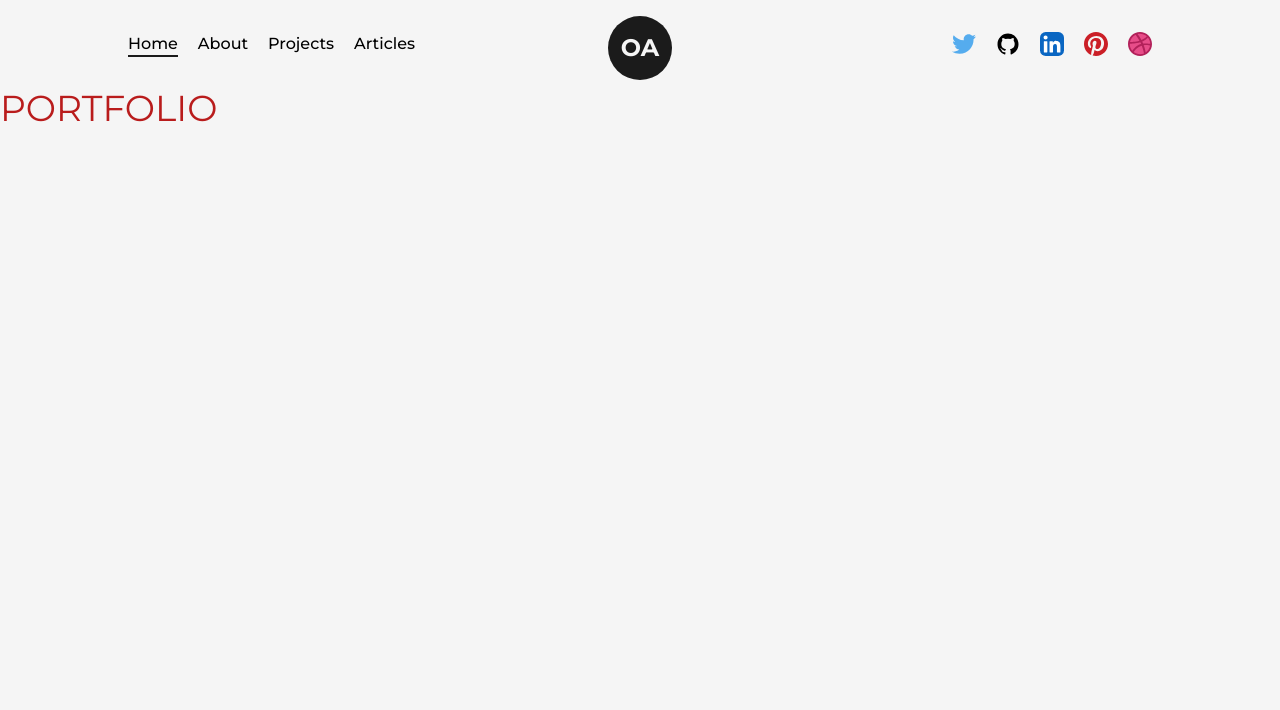
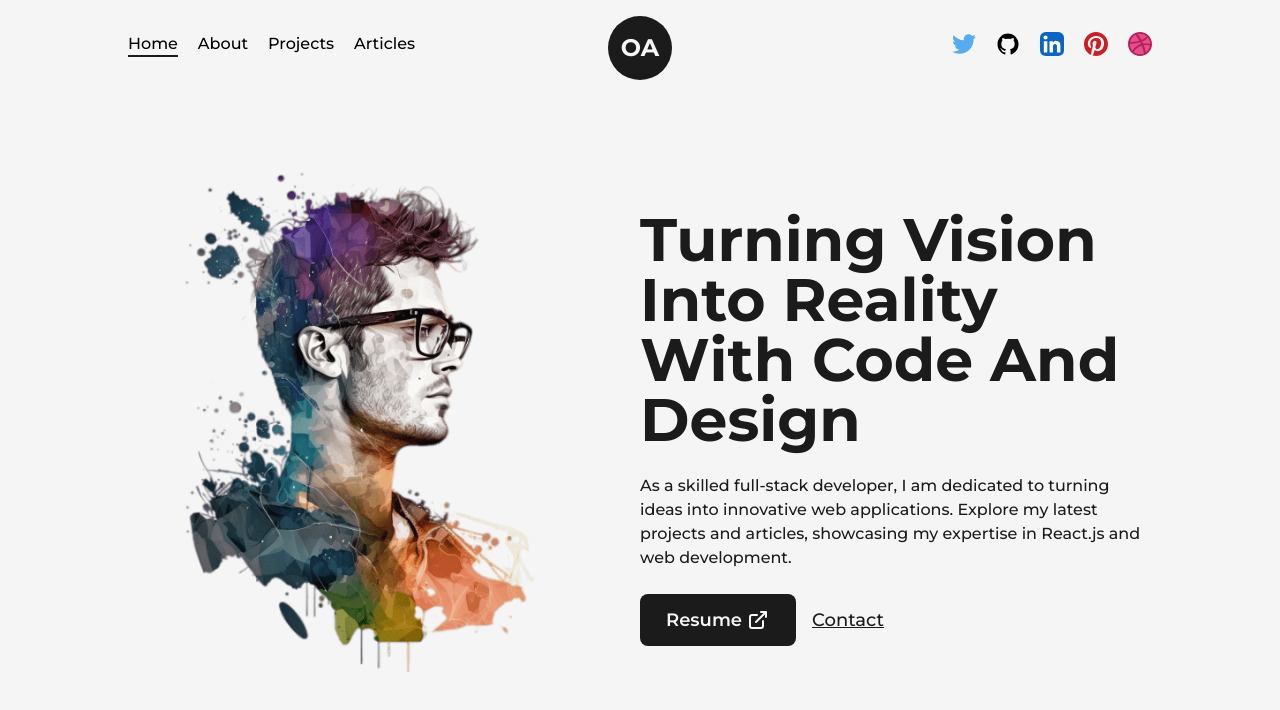
Before and after one commit to omer-akkoca/portfolio-website, a Next.js app: page / in a window 1280 px wide. Shown: the top 710 px of the page. Built offline with nearby package versions, Linux system fonts and the light colour scheme.

Commit message:
home page

```diff
--- a/pages/index.js
+++ b/pages/index.js
@@ -1,7 +1,52 @@
+import { AnimatedText, Layout, LinkArrow } from "@/src/components";
+import Image from "next/image";
+import profilePic from "../public/images/developer-pic-1.png"
+import Link from "next/link";
+
+const cv = "https://firebasestorage.googleapis.com/v0/b/omer-akkoca.appspot.com/o/omer_akkoca-cv-en.pdf?alt=media"
+
 const Home = () => {
-    return(
-        <div>
-            <h1 className='text-red-700 text-4xl font-mont'>PORTFOLIO</h1>
+    return (
+        <div className="flex items-center text-dark w-full min-h-screen">
+            <Layout className="pt-0">
+                <div className="flex items-center justify-between w-full">
+                    <div className="w-1/2">
+                        <Image
+                            src={profilePic} alt="profile-photo"
+                            className="w-full h-auto"
+                        />
+                    </div>
+                    <div className="w-1/2 flex flex-col items-center self-center">
+                        <AnimatedText
+                            text={"Turning Vision Into Reality With Code And Design"}
+                            className="!text-6xl !text-left"
+                        />
+                        <p className="my-4 text-base font-medium">
+                            As a skilled full-stack developer, I am dedicated to turning ideas into innovative web applications.
+                            Explore my latest projects and articles, showcasing my expertise in React.js and web development.
+                        </p>
+                        <div className="flex items-center self-start mt-2">
+                            <Link
+                                href={cv} target="_blank"
+                                className="
+                                flex items-center bg-dark text-light p-2.5 px-6 rounded-lg text-lg font-semibold hover:bg-light hover:text-dark
+                                border-2 border-solid border-transparent hover:border-dark
+                                "
+                                download={true}
+                            >
+                                Resume
+                                <LinkArrow className={"w-6 ml-1"}/>
+                            </Link>
+                            <Link
+                                href={"mailto:omerakkoca11042@gmail.com"} target="_blank"
+                                className="ml-4 text-lg font-medium capitalize text-dark underline"
+                            >
+                                Contact
+                            </Link>
+                        </div>
+                    </div>
+                </div>
+            </Layout>
         </div>
     )
 }
--- /dev/null
+++ b/src/components/Layout/index.js
@@ -0,0 +1,9 @@
+const Layout = ({ children, className="" }) => {
+    return(
+        <div className={`w-full h-full inline-block z-0 bg-light p-32 ${className}`}>
+            {children}
+        </div>
+    )
+}
+
+export { Layout };
```
Also changed, not shown: public/images/developer-pic-1.png (added), public/images/developer-pic-2.jpg (added).
